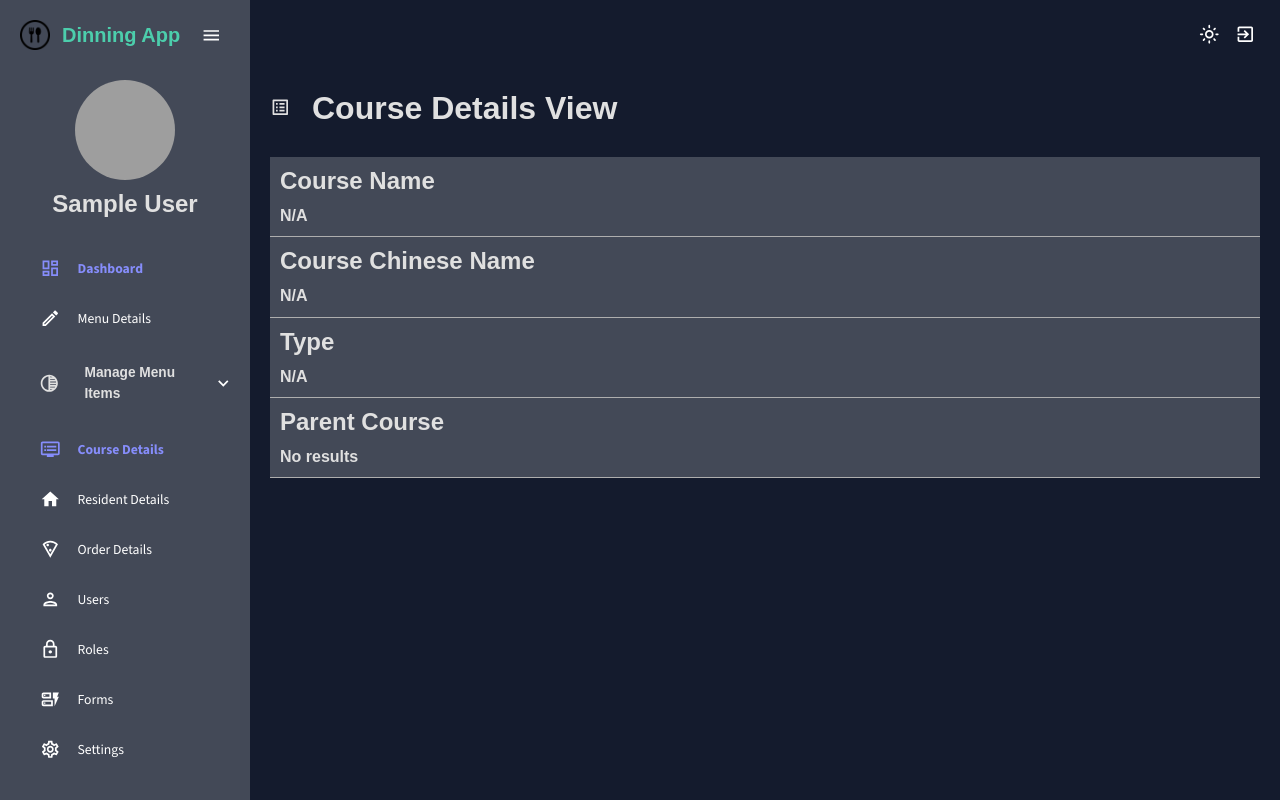
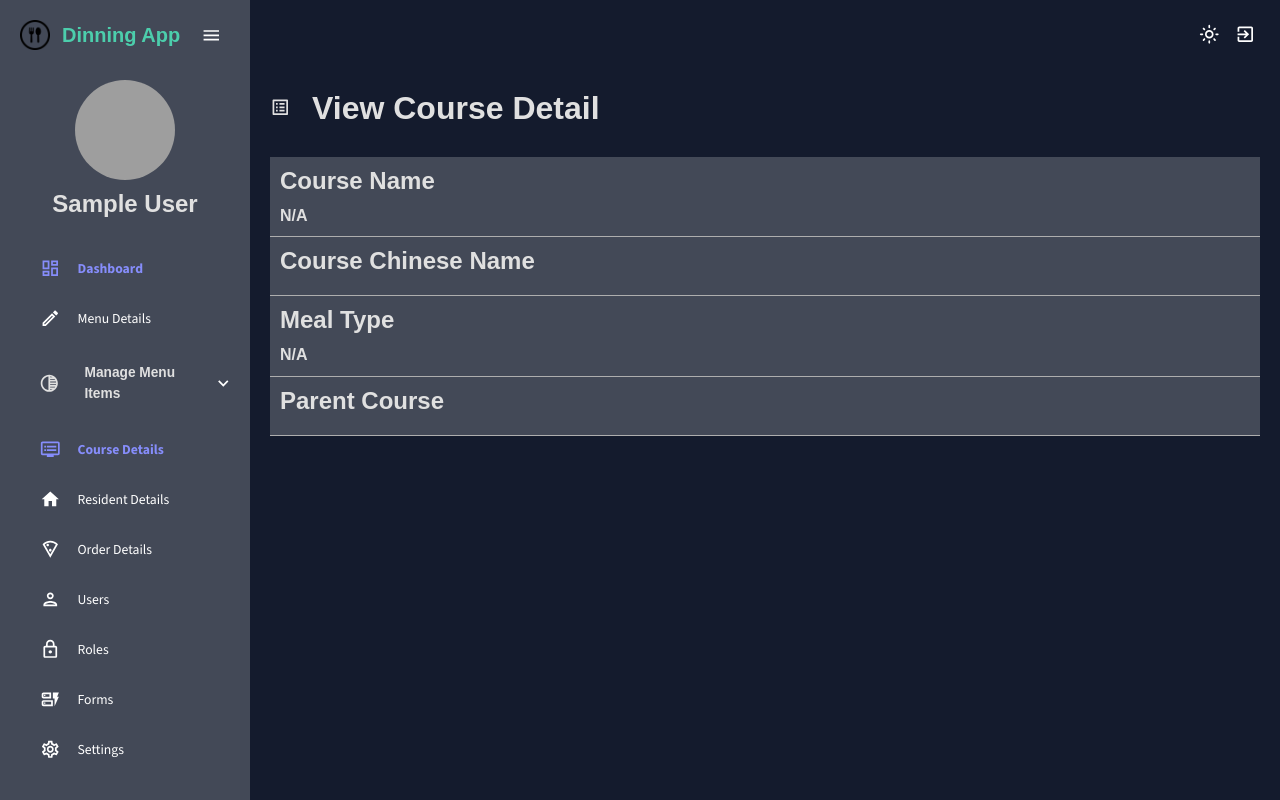
Before and after one commit to UsmanKapadiya/hamiltondinnerapp-admin, a React (Vite) app: page /category-details/1 in a window 1280 px wide. Built offline with nearby package versions, Linux system fonts and the light colour scheme; sample sign-in values are in the browser's storage; grey boxes are pictures that could not be loaded.

Commit message:
Course details Changes done

```diff
--- a/src/scenes/category/categoryDetails-form.jsx
+++ b/src/scenes/category/categoryDetails-form.jsx
@@ -226,7 +226,7 @@ const CategoryDetailsForm = () => {
                                     renderInput={(params) => (
                                         <TextField
                                             {...params}
-                                            label="Parent Id"
+                                            label="Parent Course"
                                             variant="filled"
                                             error={touched.parent_id && Boolean(errors.parent_id)}
                                             helperText={touched.parent_id && errors.parent_id}
--- a/src/scenes/category/categoryDetails-view.jsx
+++ b/src/scenes/category/categoryDetails-view.jsx
@@ -51,13 +51,13 @@ const CategoryDetailsView = () => {
 
     const getParentName = (parentId) => {
         const parentObj = categoryListData.find((t) => t.id == parentId);
-        return parentObj ? parentObj.cat_name : "No results";
+        return parentObj ? parentObj.cat_name : "";
     };
 
     return (
         <Box m="20px">
             <Header
-                title="Course Details View"
+                title="View Course Detail"
                 icon={<ListAltOutlined />}
                 Buttons={false}
                 ActionButton={true}
@@ -87,18 +87,20 @@ const CategoryDetailsView = () => {
                         </Typography>
                     </Box>
                     <Divider sx={{ bgcolor: colors.gray[300] }} />
+                    {/* {categoryDetails?.category_chinese_name && ( */}
                     <Box p="10px">
                         <Typography color={colors.gray[100]} variant="h3" fontWeight="600">
                             Course Chinese Name
                         </Typography>
                         <Typography color={colors.gray[100]} variant="h5" fontWeight="600" mt="10px">
-                            {categoryDetails?.category_chinese_name || "N/A"}
+                            {categoryDetails?.category_chinese_name || ""}
                         </Typography>
                     </Box>
+                    {/* )} */}
                     <Divider sx={{ bgcolor: colors.gray[300] }} />
                     <Box p="10px">
                         <Typography color={colors.gray[100]} variant="h3" fontWeight="600">
-                            Type
+                            Meal Type
                         </Typography>
                         <Typography color={colors.gray[100]} variant="h5" fontWeight="600" mt="10px">
                             {getTypeName(categoryDetails?.type)}
--- a/src/scenes/category/index.jsx
+++ b/src/scenes/category/index.jsx
@@ -146,7 +146,7 @@ const Category = () => {
     },
     {
       field: "categoryType",
-      headerName: "Course Type",
+      headerName: "Meal Type",
       valueGetter: (params) => {
         const typeId = params.row.type;
         const typeObj = type.find((t) => t.id === JSON.parse(typeId));
@@ -155,11 +155,11 @@ const Category = () => {
     },
     {
       field: "parentId",
-      headerName: "Parent Id",
+      headerName: "Parent Course",
       valueGetter: (params) => {
         const parentId = params.row.parent_id;
         const parentObj = categoryListData.find((t) => t.id === JSON.parse(parentId));
-        return parentObj ? parentObj.cat_name : "No results";
+        return parentObj ? parentObj.cat_name : "";
       },
       flex: 1,
     },
```
